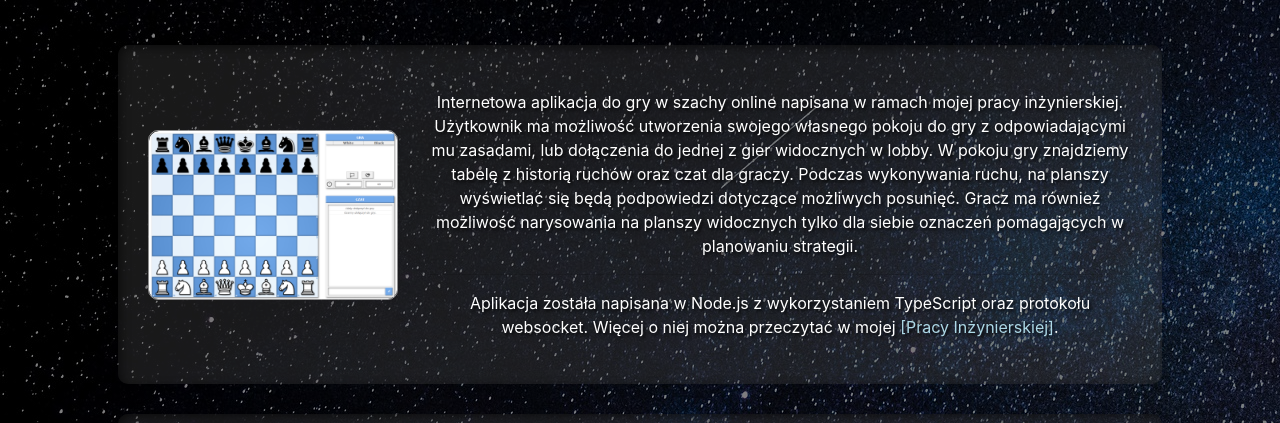
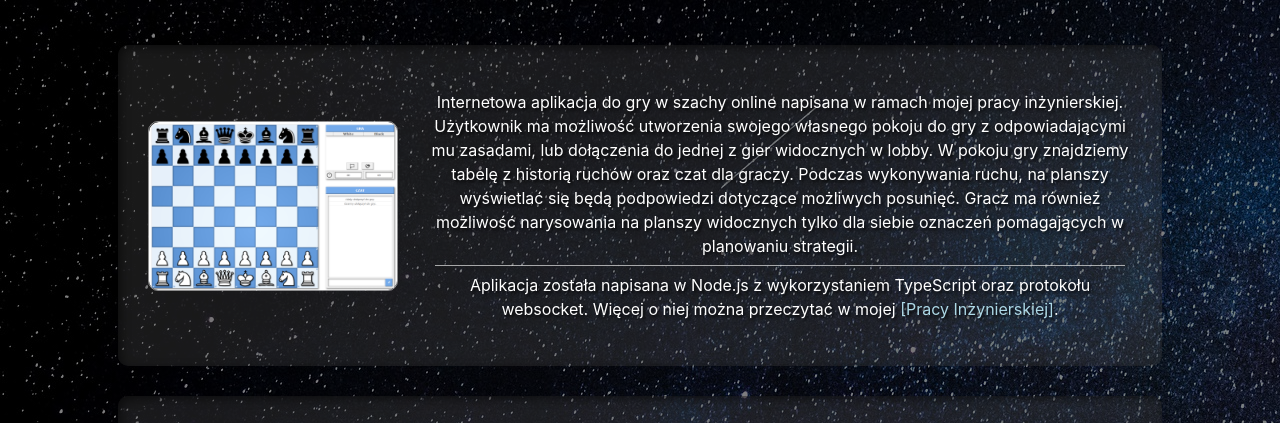
Before and after one commit to Karpff/portfolio, a plain HTML site: page index.html in a window 1280 px wide. Shown: the part 209-632 px from the top of the page. Drawn offline with Linux system fonts and the light colour scheme.

Commit message:
Add files via upload

```diff
--- a/style.css
+++ b/style.css
@@ -3,6 +3,12 @@ html, body
     margin: 0;
     padding: 0;
     overflow: hidden;
+}
+
+hr
+{
+    background: rgba(255,255,255,0.7);
+    margin: 7px;
 }
 
 html
```
